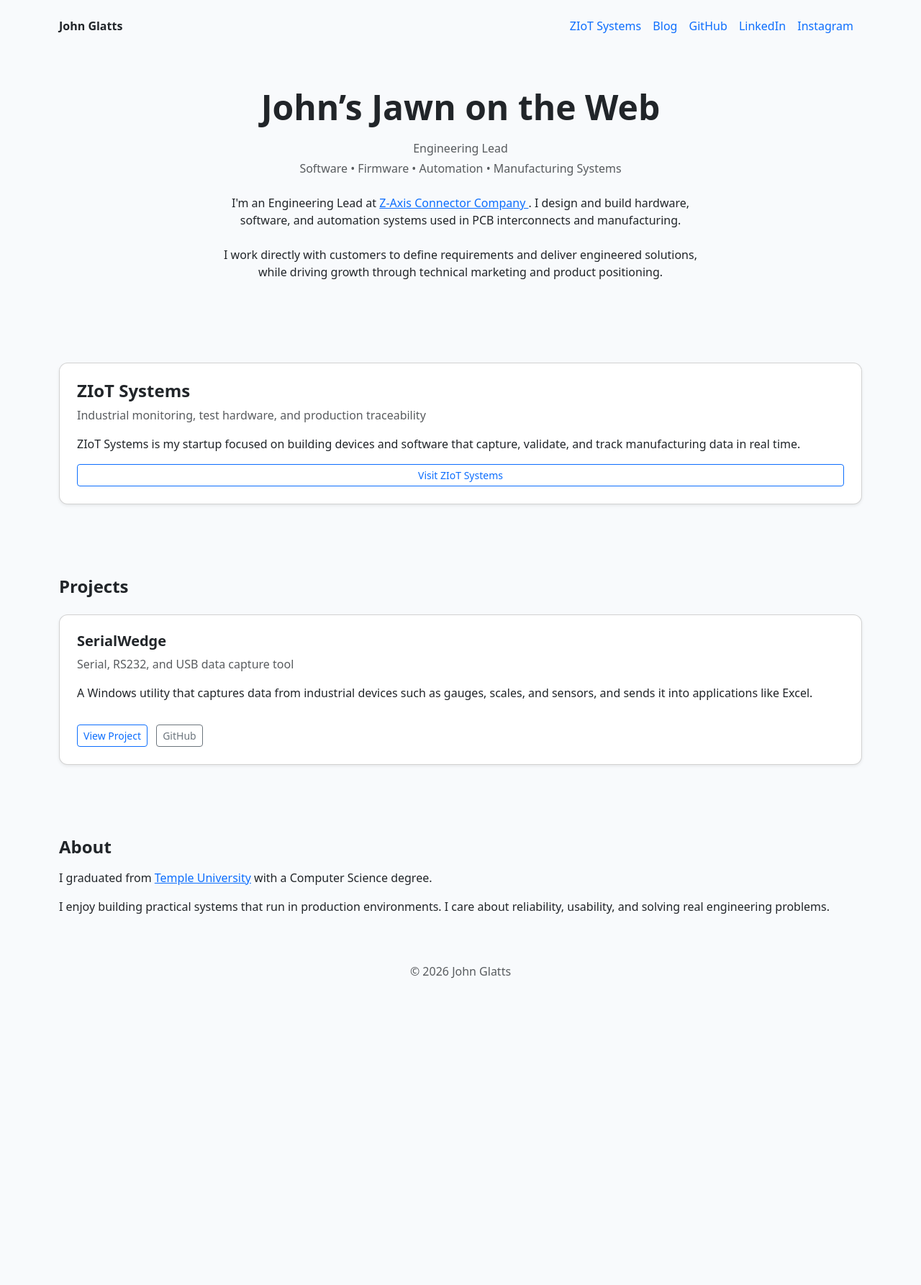
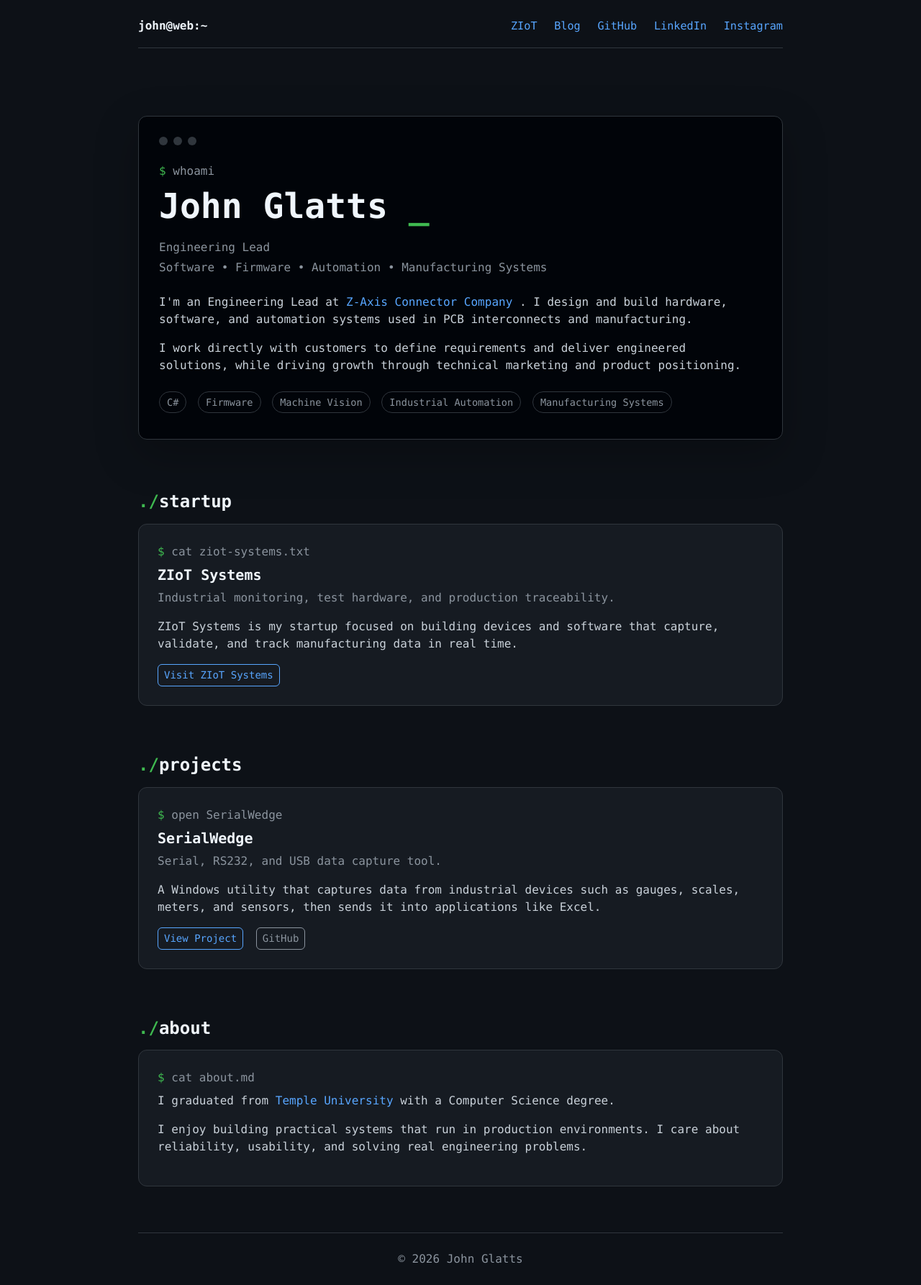
Before and after one commit to jglatts/jglatts.github.io, a Jekyll site: the page built from README.md, in a window 1280 px wide. Shown: the whole page at 72% size. Built offline with Jekyll 4.4.1, drawn with Linux system fonts in a browser that asks for light colours; our own code applies the rules of GitHub Pages for plain Markdown files; before the commit the page ends 1386 px from its top, so only the background shows below that.

Commit message:
updates \ terminal look

```diff
--- a/_layouts/default.html
+++ b/_layouts/default.html
@@ -10,35 +10,197 @@
     <link href="https://cdn.jsdelivr.net/npm/bootstrap@5.3.2/dist/css/bootstrap.min.css" rel="stylesheet">
 
     <style>
+        :root {
+            --bg: #0d1117;
+            --panel: #161b22;
+            --terminal: #010409;
+            --border: #30363d;
+            --text: #c9d1d9;
+            --muted: #8b949e;
+            --bright: #f0f6fc;
+            --green: #3fb950;
+            --blue: #58a6ff;
+        }
+
         body {
-            background: #f8fafc;
+            background: var(--bg);
+            color: var(--text);
+            font-family: Consolas, Monaco, "Courier New", monospace;
         }
+
+        .page {
+            max-width: 920px;
+        }
+
+        a {
+            color: var(--blue);
+            text-decoration: none;
+        }
+
+            a:hover {
+                color: #79c0ff;
+                text-decoration: underline;
+            }
+
+        .top-bar {
+            border-bottom: 1px solid var(--border);
+            padding-bottom: 18px;
+        }
+
+        .brand {
+            color: var(--bright);
+        }
+
+        .links a {
+            margin-left: 14px;
+            font-size: 0.95rem;
+        }
+
         .hero {
-            padding: 80px 0 40px 0;
+            padding: 70px 0 38px;
         }
+
+        .terminal-box {
+            background: var(--terminal);
+            border: 1px solid var(--border);
+            border-radius: 12px;
+            padding: 28px;
+            box-shadow: 0 20px 60px rgba(0, 0, 0, 0.25);
+        }
+
+        .terminal-header {
+            display: flex;
+            gap: 8px;
+            margin-bottom: 24px;
+        }
+
+        .dot {
+            width: 12px;
+            height: 12px;
+            border-radius: 50%;
+            background: var(--border);
+        }
+
+        .prompt {
+            color: var(--muted);
+            margin-bottom: 8px;
+        }
+
+            .prompt::before {
+                content: "$ ";
+                color: var(--green);
+            }
+
+        h1, h4, h5, .fw-bold {
+            color: var(--bright);
+        }
+
+        .muted,
+        .text-muted {
+            color: var(--muted) !important;
+        }
+
+        .cursor::after {
+            content: "_";
+            color: var(--green);
+            animation: blink 1s step-start infinite;
+        }
+
+        @keyframes blink {
+            50% {
+                opacity: 0;
+            }
+        }
+
         .section {
-            padding: 50px 0;
+            padding: 34px 0;
         }
-        .card {
+
+        .terminal-card {
+            background: var(--panel);
+            border: 1px solid var(--border);
             border-radius: 12px;
+            padding: 26px;
         }
+
+        .section-title::before {
+            content: "./";
+            color: var(--green);
+        }
+
+        .tag {
+            display: inline-block;
+            border: 1px solid var(--border);
+            color: var(--muted);
+            border-radius: 999px;
+            padding: 4px 10px;
+            font-size: 0.85rem;
+            margin-right: 6px;
+            margin-bottom: 8px;
+        }
+
+        .btn {
+            font-family: inherit;
+            border-radius: 6px;
+        }
+
+        .btn-outline-primary {
+            color: var(--blue);
+            border-color: var(--blue);
+        }
+
+            .btn-outline-primary:hover {
+                background: var(--blue);
+                color: var(--bg);
+            }
+
+        .btn-outline-secondary {
+            color: var(--muted);
+            border-color: var(--muted);
+        }
+
+            .btn-outline-secondary:hover {
+                background: var(--muted);
+                color: var(--bg);
+            }
+
+        footer {
+            border-top: 1px solid var(--border);
+            padding: 24px 0;
+            margin-top: 30px;
+            color: var(--muted);
+        }
+
+        @media (max-width: 768px) {
             .links a {
+                margin-left: 0;
                 margin-right: 12px;
-            text-decoration: none;
+                display: inline-block;
+                margin-top: 8px;
+            }
+
+            .hero {
+                padding-top: 48px;
+            }
+
+            .terminal-box,
+            .terminal-card {
+                padding: 22px;
+            }
         }
     </style>
 </head>
 
 <body>
 
-    <div class="container">
+    <div class="container page">
 
         <!-- TOP LINKS -->
-        <div class="d-flex justify-content-between align-items-center mt-4 mb-4 flex-wrap">
-            <div class="fw-bold">John Glatts</div>
+        <div class="top-bar d-flex justify-content-between align-items-center mt-4 mb-4 flex-wrap">
+            <div class="brand fw-bold">john@web:~</div>
 
             <div class="links">
-                <a href="https://ziot-systems.github.io" target="_blank">ZIoT Systems</a>
+                <a href="https://ziot-systems.github.io" target="_blank">ZIoT</a>
                 <a href="https://jglatts.github.io/all-blogs.html" target="_blank">Blog</a>
                 <a href="https://github.com/jglatts" target="_blank">GitHub</a>
                 <a href="https://www.linkedin.com/in/john-glatts-b39b6817b" target="_blank">LinkedIn</a>
@@ -47,51 +209,57 @@
         </div>
 
         <!-- HERO -->
-        <section class="hero py-5">
-            <div class="container" style="max-width: 720px;">
-
-                <h1 class="fw-bold display-5 text-center mb-3">
-                    John’s Jawn on the Web
+        <section class="hero">
+            <div class="terminal-box">
+                <div class="terminal-header">
+                    <span class="dot"></span>
+                    <span class="dot"></span>
+                    <span class="dot"></span>
+                </div>
+                <p class="prompt">whoami</p>
+                <h1 class="fw-bold display-5 mb-3 cursor">
+                    John Glatts
                 </h1>
-
-                <p class="text-muted text-center mb-1">
+                <p class="muted mb-1">
                     Engineering Lead
                 </p>
-
-                <p class="text-muted text-center mb-4">
+                <p class="muted mb-4">
                     Software • Firmware • Automation • Manufacturing Systems
                 </p>
-
-                <p class="text-center">
+                <p>
                     I'm an Engineering Lead at
                     <a href="https://www.zaxisconnector.com" target="_blank">
                         Z-Axis Connector Company
                     </a>.
                     I design and build hardware, software, and automation systems used in PCB interconnects and manufacturing.
-
-                    <br><br>
-
+                </p>
+                <p>
                     I work directly with customers to define requirements and deliver engineered solutions,
                     while driving growth through technical marketing and product positioning.
                 </p>
-
+                <div class="mt-4">
+                    <span class="tag">C#</span>
+                    <span class="tag">Firmware</span>
+                    <span class="tag">Machine Vision</span>
+                    <span class="tag">Industrial Automation</span>
+                    <span class="tag">Manufacturing Systems</span>
+                </div>
             </div>
         </section>
 
         <!-- STARTUP -->
         <section class="section">
-            <div class="card p-4 shadow-sm">
-                <h4 class="fw-bold">ZIoT Systems</h4>
-
-                <p class="text-muted">
-                    Industrial monitoring, test hardware, and production traceability
+            <h4 class="section-title fw-bold mb-3">startup</h4>
+            <div class="terminal-card">
+                <p class="prompt">cat ziot-systems.txt</p>
+                <h5 class="fw-bold">ZIoT Systems</h5>
+                <p class="muted">
+                    Industrial monitoring, test hardware, and production traceability.
                 </p>
-
                 <p>
                     ZIoT Systems is my startup focused on building devices and software that capture,
                     validate, and track manufacturing data in real time.
                 </p>
-
                 <a href="https://ziot-systems.github.io" target="_blank" class="btn btn-outline-primary btn-sm">
                     Visit ZIoT Systems
                 </a>
@@ -100,25 +268,21 @@
 
         <!-- PROJECTS -->
         <section class="section">
-            <h4 class="fw-bold mb-4">Projects</h4>
-
-            <div class="card p-4 shadow-sm">
+            <h4 class="section-title fw-bold mb-3">projects</h4>
+            <div class="terminal-card">
+                <p class="prompt">open SerialWedge</p>
                 <h5 class="fw-bold">SerialWedge</h5>
-
-                <p class="text-muted">
-                    Serial, RS232, and USB data capture tool
+                <p class="muted">
+                    Serial, RS232, and USB data capture tool.
                 </p>
-
                 <p>
-                    A Windows utility that captures data from industrial devices such as gauges, scales,
-                    and sensors, and sends it into applications like Excel.
+                    A Windows utility that captures data from industrial devices such as gauges,
+                    scales, meters, and sensors, then sends it into applications like Excel.
                 </p>
-
                 <div class="mt-3">
                     <a href="https://jglatts.github.io/SerialWedge/" target="_blank" class="btn btn-outline-primary btn-sm me-2">
                         View Project
                     </a>
-
                     <a href="https://github.com/jglatts/SerialWedge" target="_blank" class="btn btn-outline-secondary btn-sm">
                         GitHub
                     </a>
@@ -128,24 +292,25 @@
 
         <!-- ABOUT -->
         <section class="section">
-            <h4 class="fw-bold mb-3">About</h4>
-
+            <h4 class="section-title fw-bold mb-3">about</h4>
+            <div class="terminal-card">
+                <p class="prompt">cat about.md</p>
                 <p>
                     I graduated from
                     <a href="https://www.temple.edu" target="_blank">Temple University</a>
                     with a Computer Science degree.
                 </p>
-
                 <p>
                     I enjoy building practical systems that run in production environments.
                     I care about reliability, usability, and solving real engineering problems.
                 </p>
+            </div>
         </section>
 
         <!-- FOOTER -->
-        <div class="text-center text-muted mb-4">
+        <footer class="text-center">
             © 2026 John Glatts
-        </div>
+        </footer>
 
     </div>
 
```
Lines whose indentation alone changed are shown as unchanged.
